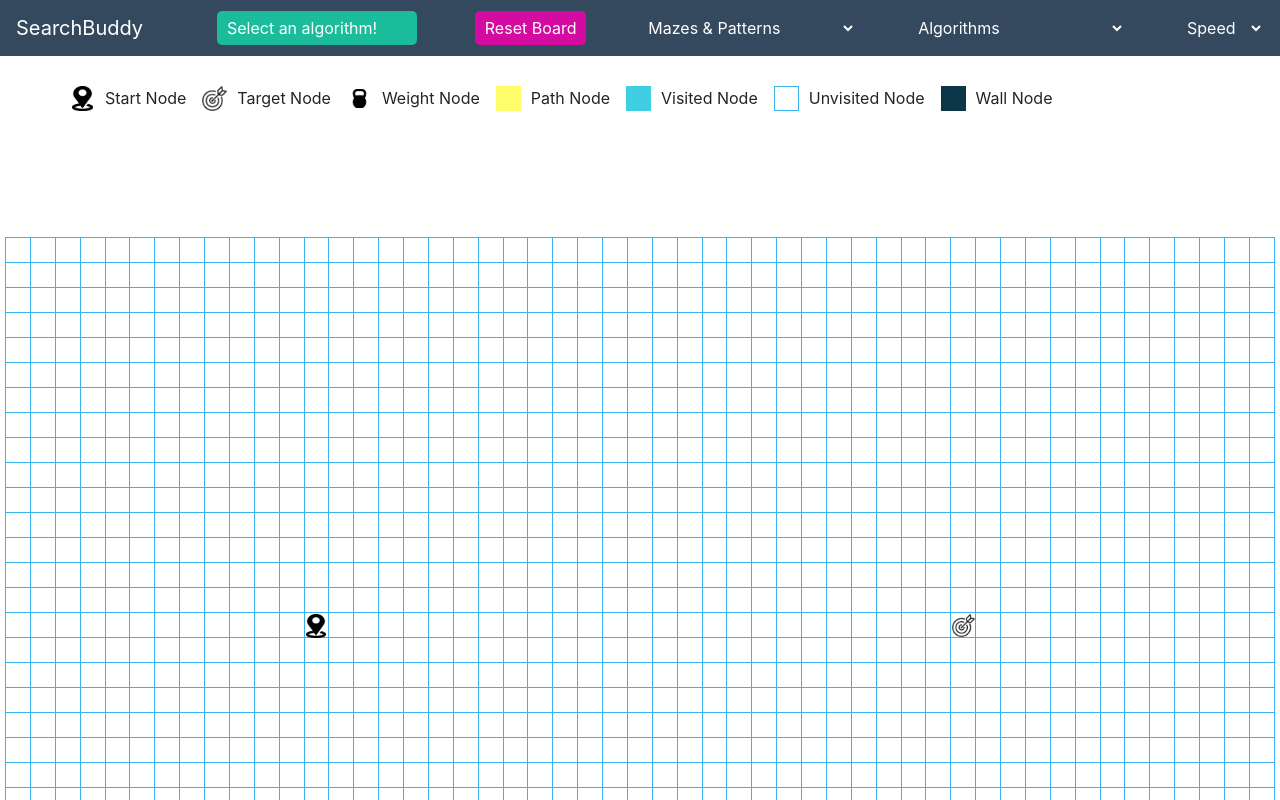
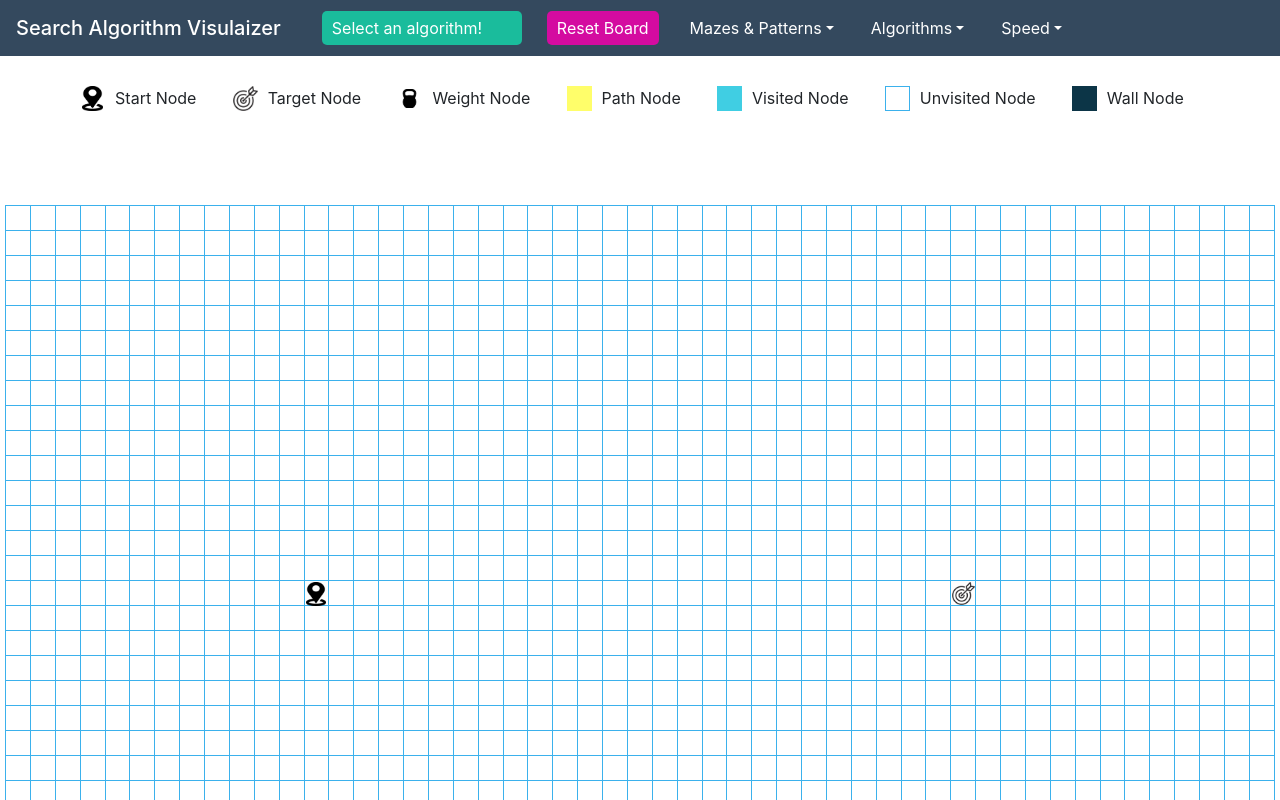
Before and after one commit to justDare/Search-Algorithm-Visualizer, a React (Create React App) app: page / in a window 1280 px wide. Shown: the top 800 px of the page. Built offline with nearby package versions, Linux system fonts and the light colour scheme.

Commit message:
random maze gererator

```diff
--- a/src/components/AlgoInfo.jsx
+++ b/src/components/AlgoInfo.jsx
@@ -27,12 +27,12 @@ class AlgoInfo extends React.Component {
 
     getStats = (algoStats) => {
         return (
-            <div>
-                <div className="d-flex block-container">
+            <div className="d-flex align-items-center">
+                <div className="d-flex block-container pr-3">
                     <span className="block visited-block"></span>
                     <p><span className="font-weight-bold">{algoStats[0]}</span> nodes were <span className="font-weight-bold">visited</span></p>
                 </div>
-                <div className="d-flex block-conntainer">
+                <div className="d-flex block-container">
                     <span className="block path-block"></span>
                     <p><span className="font-weight-bold">{algoStats[1]}</span> nodes in the <span className="font-weight-bold">path</span></p>
                 </div>
--- a/src/components/AlgoInfo.scss
+++ b/src/components/AlgoInfo.scss
@@ -1,9 +1,12 @@
 .algo-display {
-    min-height: 6rem;
+    min-height: 4rem;
+
+    .row {
+        min-height: 4rem;
+    }
 
     .node-info {
         .block-container {
-            padding: 10px 0;
 
             p {
                 margin-bottom: 0;;
@@ -15,6 +18,9 @@
 .legend {
     display: flex;
     padding: 30px 0;
+    justify-content: center;
+    justify-content: space-around;
+    flex-wrap: wrap;
 }
 
 .block {
--- a/src/components/App.jsx
+++ b/src/components/App.jsx
@@ -20,7 +20,6 @@ import { Greedy } from "../utilities/searchAlgorithms/Greedy";
 
 // boards and mazes creation
 import { mazeHandler } from "../utilities/mazeHandler";
-import { throwStatement } from "@babel/types";
 
 class App extends React.Component {
   constructor(props) {
--- a/src/components/Navbar.jsx
+++ b/src/components/Navbar.jsx
@@ -7,10 +7,13 @@ class Navbar extends React.Component {
   constructor(props) {
     super(props);
     this.state = { visualizeClicked: false };
+    this.handleSpeed = this.handleSpeed.bind(this);
+    this.handleAlgo = this.handleAlgo.bind(this);
+    this.handleMaze = this.handleMaze.bind(this);
   }
 
   // options for keeping board in tact but removing visited and path nodes ??
-  handleClick = algorithm => {
+  handleClick = (algorithm) => {
     if (!this.state.visualizeClicked) {
       let { visualize } = this.context;
       visualize(algorithm);
@@ -25,22 +28,22 @@ class Navbar extends React.Component {
       this.setState({ visualizeClicked: true });
   };
 
-  handleAlgo = event => {
+  handleAlgo = (event) => {
     let { setAlgorithm } = this.context;
-    setAlgorithm(event.target.value);
+    setAlgorithm(event.target.id);
   };
 
-  handleMaze = event => {
+  handleMaze = (event) => {
     let { createMaze } = this.context;
-    createMaze(event.target.value);
+    createMaze(event.target.id);
   };
 
-  handleSpeed = event => {
+  handleSpeed = (event) => {
     let { changeSpeed } = this.context;
-    const speed = event.target.value;
+    const speed = event.target.id;
     let newSpeed;
     if (speed === "fast") newSpeed = [0.01, 0.02];
-    else if (speed === "medium") newSpeed = [0.05, 0.1];
+    else if (speed === "average") newSpeed = [0.05, 0.1];
     else if (speed === "slow") newSpeed = [0.25, 0.18];
 
     changeSpeed(newSpeed);
@@ -77,8 +80,7 @@ class Navbar extends React.Component {
     return (
       <nav className="navbar navbar-light">
         <a className="navbar-brand" href="/">
-          {/* <img src="" width="30" height="30" class="d-inline-block align-top" alt=""> */}
-          SearchBuddy
+          Search Algorithm Visulaizer
         </a>
         <div
           id="visualize"
@@ -99,66 +101,37 @@ class Navbar extends React.Component {
         >
           Reset Board
         </div>
-        <select
-          onChange={this.handleMaze}
-          value="Mazes and Patterns"
-          style={{ pointerEvents: lock }}
-          className="custom-drop"
-        >
-          <option name="Select A Maze" value="Select An Algorithm">
+        <div className="dropdown" style={{ pointerEvents: lock }}>
+          <button className="dropdown-toggle" type="button" id="dropdownMenuButton" data-toggle="dropdown" aria-haspopup="true" aria-expanded="false">
             Mazes & Patterns
-          </option>
-          <option name="Recursive Division" value="recursive-division">
-            Maze(Recursive Division)
-          </option>
-          <option name="Random Weighted Maze" value="random-weighted">
-            Random Weighted Maze
-          </option>
-        </select>
-        <select
-          onChange={this.handleAlgo}
-          value={defaultValue}
-          style={{ pointerEvents: lock }}
-          className="custom-drop"
-        >
-          <option name="Select An Algorithm" value="Select An Algorithm">
+          </button>
+          <div className="dropdown-menu" aria-labelledby="dropdownMenuButton" style={{ pointerEvents: lock }}>
+            <a onClick={this.handleMaze} id="random-weighted" className="dropdown-item">Random Weighted Maze</a>
+            <a onClick={this.handleMaze} id="random-maze" className="dropdown-item">Random Maze</a>
+          </div>
+        </div>
+        <div className="dropdown" style={{ pointerEvents: lock }}>
+          <button className="dropdown-toggle" type="button" id="dropdownMenuButton" data-toggle="dropdown" aria-haspopup="true" aria-expanded="false">
             Algorithms
-          </option>
-          <option name="Breadth First Search" value="BFS">
-            Breadth First Search
-          </option>
-          <option name="Depth First Search" value="DFS">
-            Depth First Search
-          </option>
-          <option name="Greedy" value="Greedy">
-            Greedy Best-First Search
-          </option>
-          <option name="Dijkstra's Algorithm" value="Dijkstra">
-            Dijkstra's Algorithm
-          </option>
-          <option name="A* Search" value="A*">
-            A* Search
-          </option>
-        </select>
-        <select
-          onChange={this.handleSpeed}
-          value="Speed"
-          style={{ pointerEvents: lock }}
-          className="custom-drop"
-        >
-          <option name="Change speed" value="Change Speed">
+          </button>
+          <div className="dropdown-menu" aria-labelledby="dropdownMenuButton" style={{ pointerEvents: lock }}>
+            <a onClick={this.handleAlgo} id="BFS" className="dropdown-item">Breadth First Search</a>
+            <a onClick={this.handleAlgo} id="DFS" className="dropdown-item">Depth First Search</a>
+            <a onClick={this.handleAlgo} id="Greedy" className="dropdown-item">Greedy Best-First Search</a>
+            <a onClick={this.handleAlgo} id="Dijkstra" className="dropdown-item">Dijkstra's Algorithm</a>
+            <a onClick={this.handleAlgo} id="A*" className="dropdown-item">A* Search</a>
+          </div>
+        </div>
+        <div className="dropdown" style={{ pointerEvents: lock }}>
+          <button className="dropdown-toggle" type="button" id="dropdownMenuButton" data-toggle="dropdown" aria-haspopup="true" aria-expanded="false">
             Speed
-          </option>
-          <option name="Fast" value="fast">
-            Fast
-          </option>
-          <option name="Medium" value="medium">
-            Medium
-          </option>
-          <option name="Slow" value="slow">
-            Slow
-          </option>
-        </select>
+          </button>
+          <div className="dropdown-menu" aria-labelledby="dropdownMenuButton" style={{ pointerEvents: lock }}>
+            <a onClick={this.handleSpeed} id="fast" className="dropdown-item">Fast</a>
+            <a onClick={this.handleSpeed} id="average" className="dropdown-item">Average</a>
+            <a onClick={this.handleSpeed} id="slow" className="dropdown-item">Slow</a>
+          </div>
+        </div>
       </nav>
     );
   }
--- a/src/components/Navbar.scss
+++ b/src/components/Navbar.scss
@@ -1,8 +1,14 @@
 .navbar {
   background-color: #34495e;
+  justify-content: left;
+
+  & > div {
+    margin-left: 25px;
+  }
 
   .navbar-brand {
     color: white;
+    font-weight: 500;
   }
 
   .btn-primary {
@@ -14,10 +20,30 @@
     background-color: #d40ba0;
   }
 
-  .custom-drop {
-    background-color: #34495e;
+  .dropdown-toggle {
+    background: none;
     border: none;
     color: white;
+
+    &:hover {
+      color: #1abc9c;
+    }
+    &:focus {
+      outline: none;
+    }
+  }
+
+  .dropdown-menu {
+    background-color: #34495e;
+    top: 160%;
+
+    a {
+      color: white;
+
+      &:hover {
+        background-color: #1abc9c;
+      }
+    }
   }
 
   #visualize,
@@ -26,7 +52,5 @@
     padding: 5px 10px;
     border-radius: 5px;
   }
-  select {
-    cursor: pointer;
-  }
+
 }
--- a/src/utilities/mazeHandler.js
+++ b/src/utilities/mazeHandler.js
@@ -1,12 +1,12 @@
 import { randomWeights } from "./mazes/randomWeights";
-import { recursiveDivision } from "./mazes/recursiveDivision";
+import { randomMaze } from "./mazes/randomMaze";
 
 export function mazeHandler(maze, grid) {
   let newMaze;
   if (maze === "random-weighted")
     newMaze = randomWeights(grid);
-  else if (maze === "recursive-division")
-    newMaze = recursiveDivision(grid);
+  else if (maze === "random-maze")
+    newMaze = randomMaze(grid);
 
   return newMaze;
 }
--- /dev/null
+++ b/src/utilities/mazes/randomMaze.js
@@ -0,0 +1,73 @@
+export function randomMaze(grid, start, end) {
+
+    const width = grid[0].length;
+    const height = grid.length;
+    let walls = [];
+
+    for (var i = 0; i < grid.length; i++) {
+        for (var j = 0; j < grid[0].length; j++) {
+            if (grid[i][j] !== "start" && grid[i][j] !== "end")
+                grid[i][j] = "wall";
+        }
+    }
+
+    console.log(randomMazeUtil(grid, 0, 0, width, height, chooseOrientation(width, height), walls));
+
+    function randomMazeUtil(grid, x, y, width, height, orientation, walls) {
+        if (width < 2 || height < 2)
+            return grid, walls
+
+        // horizontal or veritcal ?
+        let horizontal = orientation;
+
+        // where will the wall be drawn from?
+        let wx = x + (horizontal ? 0 : Math.floor(Math.random() * (width - 1)));
+        let wy = y + (horizontal ? Math.floor(Math.random() * (height - 1)) : 0);
+
+
+        // where will the passage through the wall exist?
+        let px = wx + (horizontal ? Math.floor(Math.random() * (width)) : 0);
+        let py = wy + (horizontal ? 0 : Math.floor(Math.random() * (height)));
+
+        // what direction will the wall be drawn?
+        let dx = horizontal ? 1 : 0
+        let dy = horizontal ? 0 : 1
+
+        // how long will the wall be?
+        let length = horizontal ? width : height
+
+        for (var i = 0; i < length; i++) {
+            if (wx !== px || wy !== py) {
+                if (grid[wy][wx] !== "start" && grid[wy][wx] !== "end")
+                    // walls.push([wy, wx]);
+                    grid[wy][wx] = 'unvisited';
+            }
+            wx += dx;
+            wy += dy;
+        }
+
+        let nx = x;
+        let ny = y;
+        let w = horizontal ? width : wx - x + 1;
+        let h = horizontal ? wy - y + 1 : height;
+        randomMazeUtil(grid, nx, ny, w, h, chooseOrientation(w, h), walls);
+
+        nx = horizontal ? x : wx + 1;
+        ny = horizontal ? wy + 1 : y;
+        w = horizontal ? width : x + width - wx - 1;
+        h = horizontal ? y + height - wy - 1 : height;
+        randomMazeUtil(grid, nx, ny, w, h, chooseOrientation(w, h), walls);
+    }
+
+    // helper function, choose orientation of division
+    function chooseOrientation(width, height) {
+        if (width < height)
+            return 1
+        else if (height < width)
+            return 0
+        else
+            return Math.random(2) == 0 ? 1 : 0
+    }
+
+    return grid;
+}
--- a/src/utilities/mazes/recursiveDivision.js
+++ /dev/null
@@ -1,8 +0,0 @@
-export function recursiveDivision(grid, start, end) {
-
-    function recursiveDivide(grid, x, y, width, height, orientation) {
-
-    }
-
-    return grid;
-}
```
